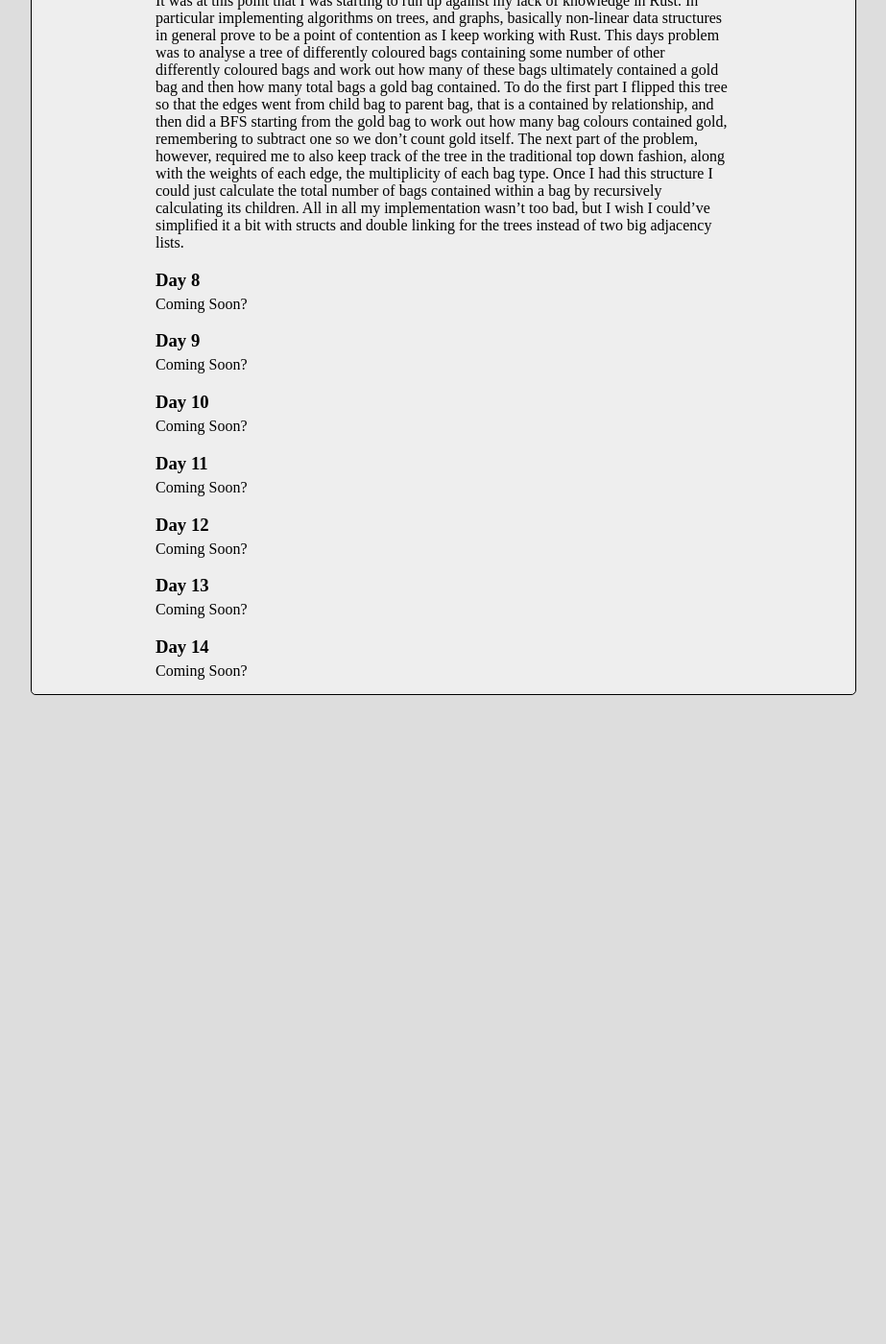
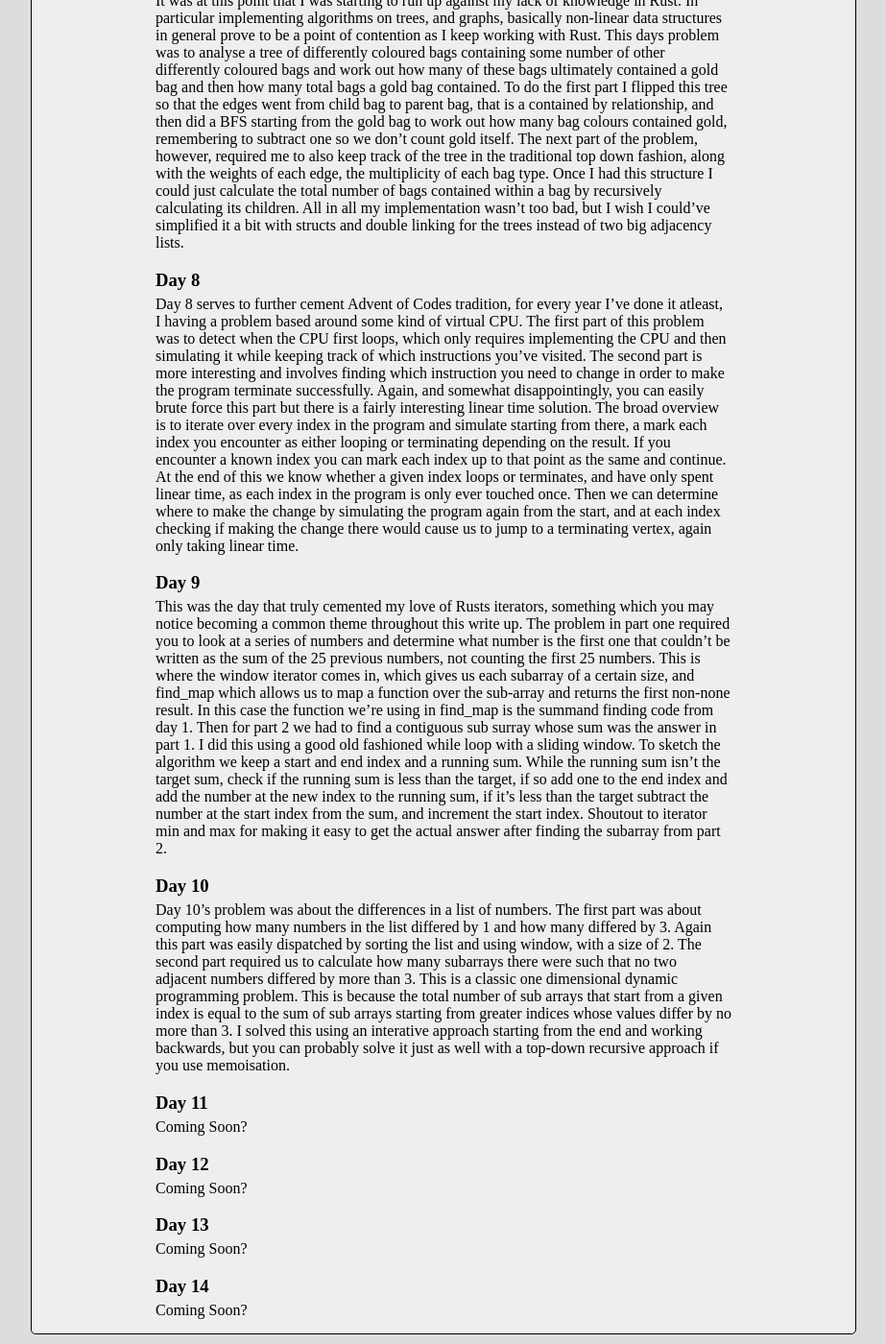
Before and after one commit to TateKennington/personal-website, a Jekyll site: the page built from _projects/AoC-2020.md, in a window 1280 px wide and 1400 px high, scrolled down 1813 px. Shown: the whole window at 96% size, without its empty margins (178-1101 px from the left). Built offline with Jekyll 4.4.1, drawn with Linux system fonts in a browser that asks for light colours; before the commit the page ends 2547 px from its top, so only the background shows below that.

Commit message:
Days 8, 9, 10

```diff
--- a/_projects/AoC-2020.md
+++ b/_projects/AoC-2020.md
@@ -31,13 +31,13 @@ We're back to a string processing problem on Day 6. In this case we are given a
 It was at this point that I was starting to run up against my lack of knowledge in Rust. In particular implementing algorithms on trees, and graphs, basically non-linear data structures in general prove to be a point of contention as I keep working with Rust. This days problem was to analyse a tree of differently coloured bags containing some number of other differently coloured bags and work out how many of these bags ultimately contained a gold bag and then how many total bags a gold bag contained. To do the first part I flipped this tree so that the edges went from child bag to parent bag, that is a contained by relationship, and then did a BFS starting from the gold bag to work out how many bag colours contained gold, remembering to subtract one so we don't count gold itself. The next part of the problem, however, required me to also keep track of the tree in the traditional top down fashion, along with the weights of each edge, the multiplicity of each bag type. Once I had this structure I could just calculate the total number of bags contained within a bag by recursively calculating its children. All in all my implementation wasn't too bad, but I wish I could've simplified it a bit with structs and double linking for the trees instead of two big adjacency lists.
 
 <h3>Day 8</h3>
-Coming Soon?
+Day 8 serves to further cement Advent of Codes tradition, for every year I've done it atleast, I having a problem based around some kind of virtual CPU. The first part of this problem was to detect when the CPU first loops, which only requires implementing the CPU and then simulating it while keeping track of which instructions you've visited. The second part is more interesting and involves finding which instruction you need to change in order to make the program terminate successfully. Again, and somewhat disappointingly, you can easily brute force this part but there is a fairly interesting linear time solution. The broad overview is to iterate over every index in the program and simulate starting from there, a mark each index you encounter as either looping or terminating depending on the result. If you encounter a known index you can mark each index up to that point as the same and continue. At the end of this we know whether a given index loops or terminates, and have only spent linear time, as each index in the program is only ever touched once. Then we can determine where to make the change by simulating the program again from the start, and at each index checking if making the change there would cause us to jump to a terminating vertex, again only taking linear time.
 
 <h3>Day 9</h3>
-Coming Soon?
+This was the day that truly cemented my love of Rusts iterators, something which you may notice becoming a common theme throughout this write up. The problem in part one required you to look at a series of numbers and determine what number is the first one that couldn't be written as the sum of the 25 previous numbers, not counting the first 25 numbers. This is where the window iterator comes in, which gives us each subarray of a certain size, and find_map which allows us to map a function over the sub-array and returns the first non-none result. In this case the function we're using in find_map is the summand finding code from day 1. Then for part 2 we had to find a contiguous sub surray whose sum was the answer in part 1. I did this using a good old fashioned while loop with a sliding window. To sketch the algorithm we keep a start and end index and a running sum. While the running sum isn't the target sum, check if the running sum is less than the target, if so add one to the end index and add the number at the new index to the running sum, if it's less than the target subtract the number at the start index from the sum, and increment the start index. Shoutout to iterator min and max for making it easy to get the actual answer after finding the subarray from part 2.
 
 <h3>Day 10</h3>
-Coming Soon?
+Day 10's problem was about the differences in a list of numbers. The first part was about computing how many numbers in the list differed by 1 and how many differed by 3. Again this part was easily dispatched by sorting the list and using window, with a size of 2. The second part required us to calculate how many subarrays there were such that no two adjacent numbers differed by more than 3. This is a classic one dimensional dynamic programming problem. This is because the total number of sub arrays that start from a given index is equal to the sum of sub arrays starting from greater indices whose values differ by no more than 3. I solved this using an interative approach starting from the end and working backwards, but you can probably solve it just as well with a top-down recursive approach if you use memoisation.
 
 <h3>Day 11</h3>
 Coming Soon?
```
